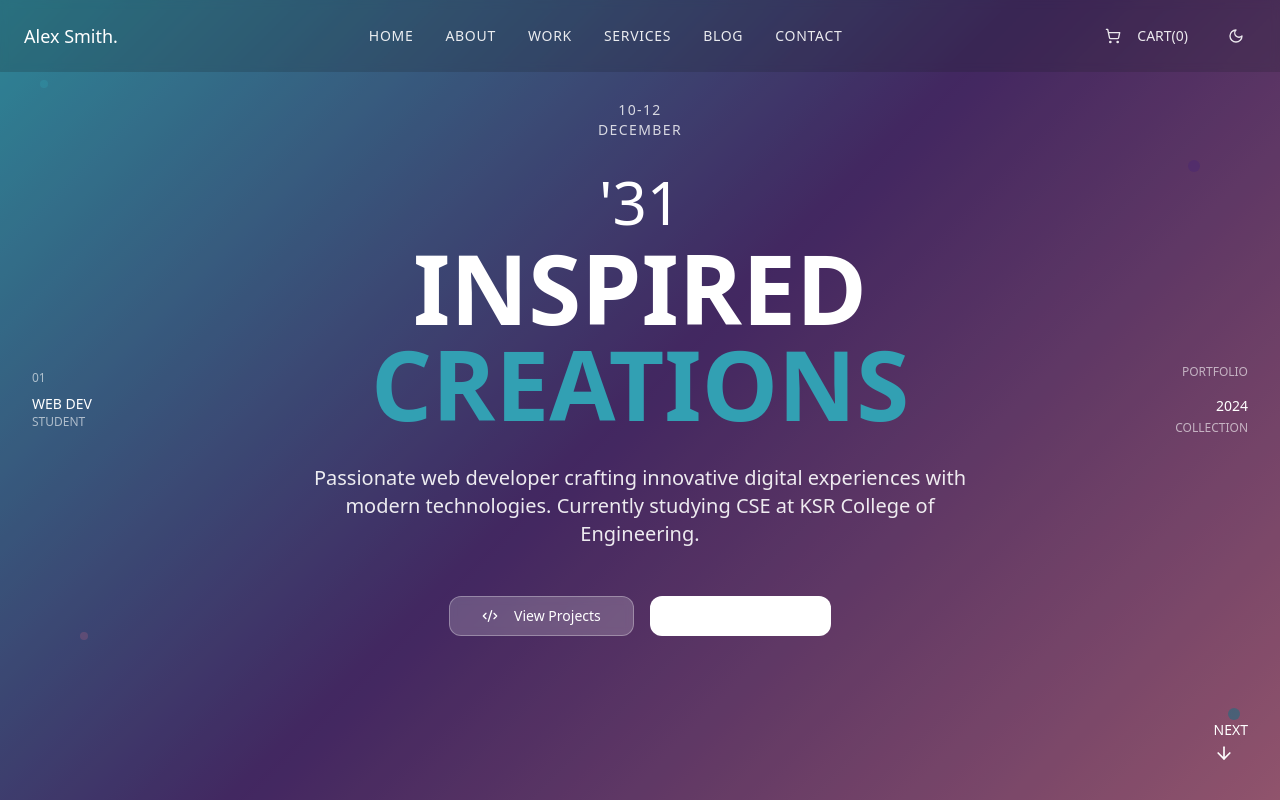
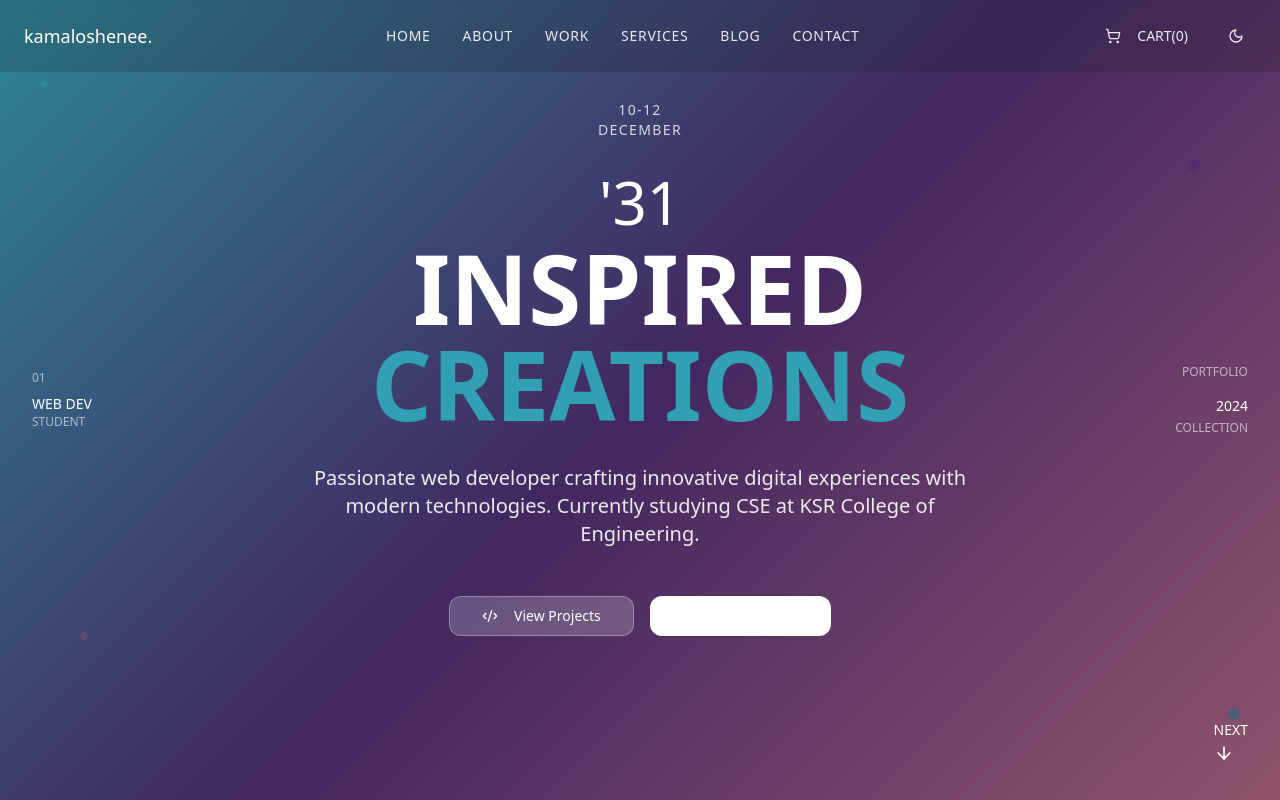
Before and after one commit to kamalosheneearulcse2427-png/kamaloshinee-bytes, a React (Vite) app: page / in a window 1280 px wide. Shown: the top 800 px of the page. Built offline with nearby package versions, Linux system fonts and the light colour scheme; the HTML template or start-up script is replaced by a standard one.

Commit message:
Update header name

```diff
--- a/src/components/Navigation.tsx
+++ b/src/components/Navigation.tsx
@@ -42,7 +42,7 @@ const Navigation = () => {
         <div className="flex items-center justify-between">
           {/* Logo */}
           <div className="text-lg font-medium text-white">
-            Alex Smith.
+            kamaloshenee.
           </div>
 
           {/* Desktop Navigation */}
```
